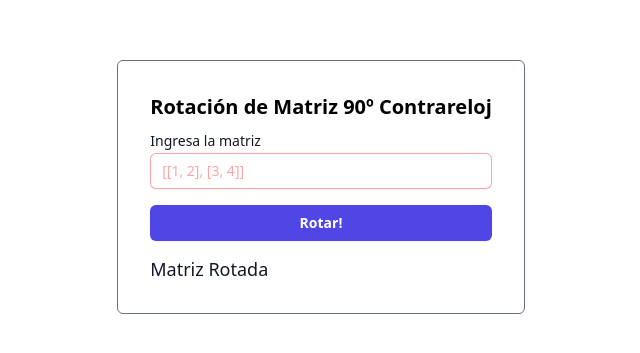
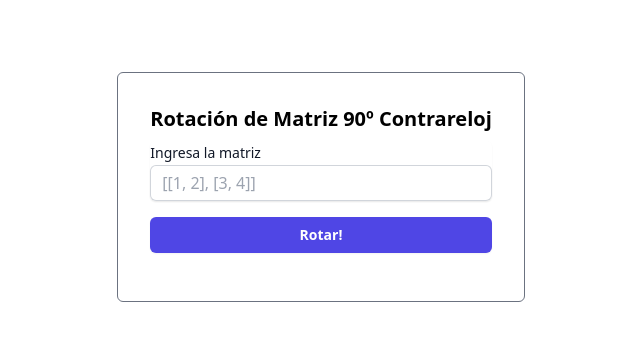
Before and after one commit to Speekz/test-delosi, a Next.js app: page / in a window 1280 px wide. Shown: the part 213-566 px from the top of the page, without its empty margins (319-959 px from the left). Built offline with nearby package versions, Linux system fonts and the light colour scheme.

Commit message:
adaded checking when input is empty

```diff
--- a/package.json
+++ b/package.json
@@ -9,6 +9,7 @@
   },
   "dependencies": {
     "@tailwindcss/forms": "^0.5.7",
+    "classnames": "^2.5.1",
     "next": "latest",
     "react": "^18.2.0",
     "react-dom": "^18.2.0",
--- a/src/components/templates/MatrixResolved.tsx
+++ b/src/components/templates/MatrixResolved.tsx
@@ -6,18 +6,18 @@ function MatrixResolved() {
 
   return (
     <div className="pt-4">
+      {JSON.stringify(rotatedMatrix) !== "[[0]]" ? (
+        <>
           <div>
             <label className="block text-lg font-medium leading-6 text-gray-900">
               Matriz Rotada
             </label>
           </div>
           <div>
-        <label>
-          {JSON.stringify(rotatedMatrix) === "[[0]]"
-            ? ""
-            : JSON.stringify(rotatedMatrix)}
-        </label>
+            <label>{JSON.stringify(rotatedMatrix)}</label>
           </div>
+        </>
+      ) : null}
     </div>
   );
 }
--- a/src/components/templates/submitMatrix.tsx
+++ b/src/components/templates/submitMatrix.tsx
@@ -1,6 +1,7 @@
 "use client";
 
-import { useContext } from "react";
+import classnames from "classnames";
+import { useContext, useState } from "react";
 import { useForm, SubmitHandler } from "react-hook-form";
 import { MatrixContext } from "src/hooks/context/matrixContext";
 import {
@@ -13,14 +14,30 @@ type Inputs = {
   matrix: string;
 };
 
+const initError = {
+  message: "",
+  isError: false,
+};
+
 const SubmitMatrix = () => {
   const { register, handleSubmit } = useForm<Inputs>();
   const { rotateMatrix } = useContext(MatrixContext);
+  const [inputError, setInputError] = useState(initError);
+
+  const refreshError = () => {
+    setInputError(initError);
+  };
 
   const onSubmit: SubmitHandler<Inputs> = (data) => {
     if (data.matrix.length === 0) {
+      setInputError({
+        message: "El campo no debe estar vacio",
+        isError: true,
+      });
       return;
     }
+
+    refreshError();
     const input = JSON.parse(data.matrix.split(" ").join(""));
     if (isDefined(input) && isMatrix(input) && isAllNumbersMatrix(input)) {
       rotateMatrix(input);
@@ -37,17 +54,24 @@ const SubmitMatrix = () => {
           <input
             type="text"
             id="matrix"
-            className="block w-full rounded-md border-0 py-1.5 pr-10 text-red-900 ring-1 ring-inset ring-red-300 placeholder:text-red-300 focus:ring-2 focus:ring-inset focus:ring-red-500 sm:text-sm sm:leading-6"
+            className={classnames(
+              "block w-full rounded-md border-0 py-1.5 pr-10sm:text-sm sm:leading-6",
+              inputError.isError
+                ? " text-red-900 ring-1 ring-inset ring-red-300 placeholder:text-red-300 focus:ring-2 focus:ring-inset focus:ring-red-500 "
+                : "text-gray-900 shadow-sm ring-1 ring-inset ring-gray-300 placeholder:text-gray-400 focus:ring-2 focus:ring-inset focus:ring-indigo-600"
+            )}
             placeholder="[[1, 2], [3, 4]]"
             defaultValue=""
             aria-invalid="true"
             aria-describedby="array-error"
             {...register("matrix")}
           />
+          {inputError.isError ? (
+            <p className="mt-2 text-sm text-red-600" id="email-error">
+              {inputError.message}
+            </p>
+          ) : null}
         </div>
-        {/* <p className="mt-2 text-sm text-red-600" id="email-error">
-          No es una matriz valida
-        </p> */}
         <button
           type="submit"
           className="rounded-md bg-indigo-600 px-3 py-2 text-sm font-semibold text-white shadow-sm hover:bg-indigo-500 focus-visible:outline focus-visible:outline-2 focus-visible:outline-offset-2 focus-visible:outline-indigo-600"
```
Also changed, not shown: 1 other file (tests, documents, lock files or other folders). Lines whose indentation alone changed are shown as unchanged.
